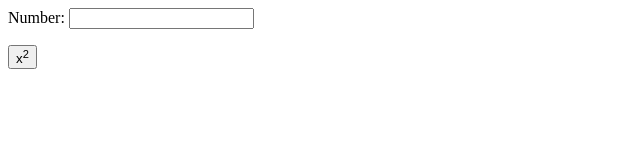
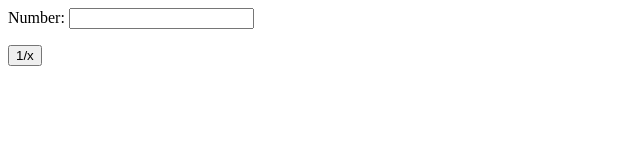
Before and after one commit to vichergoz/RepositorioGit, a plain HTML site: page calculadora.html in a window 1280 px wide. Shown: the full height of the page, 0-640 px from the left. Drawn offline with Linux system fonts and the light colour scheme.

Commit message:
1/x button

```diff
--- a/calculadora.html
+++ b/calculadora.html
@@ -2,9 +2,9 @@
 <title>Calculator</title><meta charset="utf-8">
 <script type="text/javascript">
 
-function square(){
+function inverse(){
 	var num = document.getElementById("n1");
-	num.value = num.value * num.value;
+	num.value = 1 / num.value;
 }
 </script>
 </head>
@@ -12,6 +12,6 @@ function square(){
 Number:
 <input type="text" id="n1"><p>
 
-<button onclick="square()">x<sup>2</sup></button>
+<button onclick="inverse()">1/x</button>
 </body>
 </html>
```
